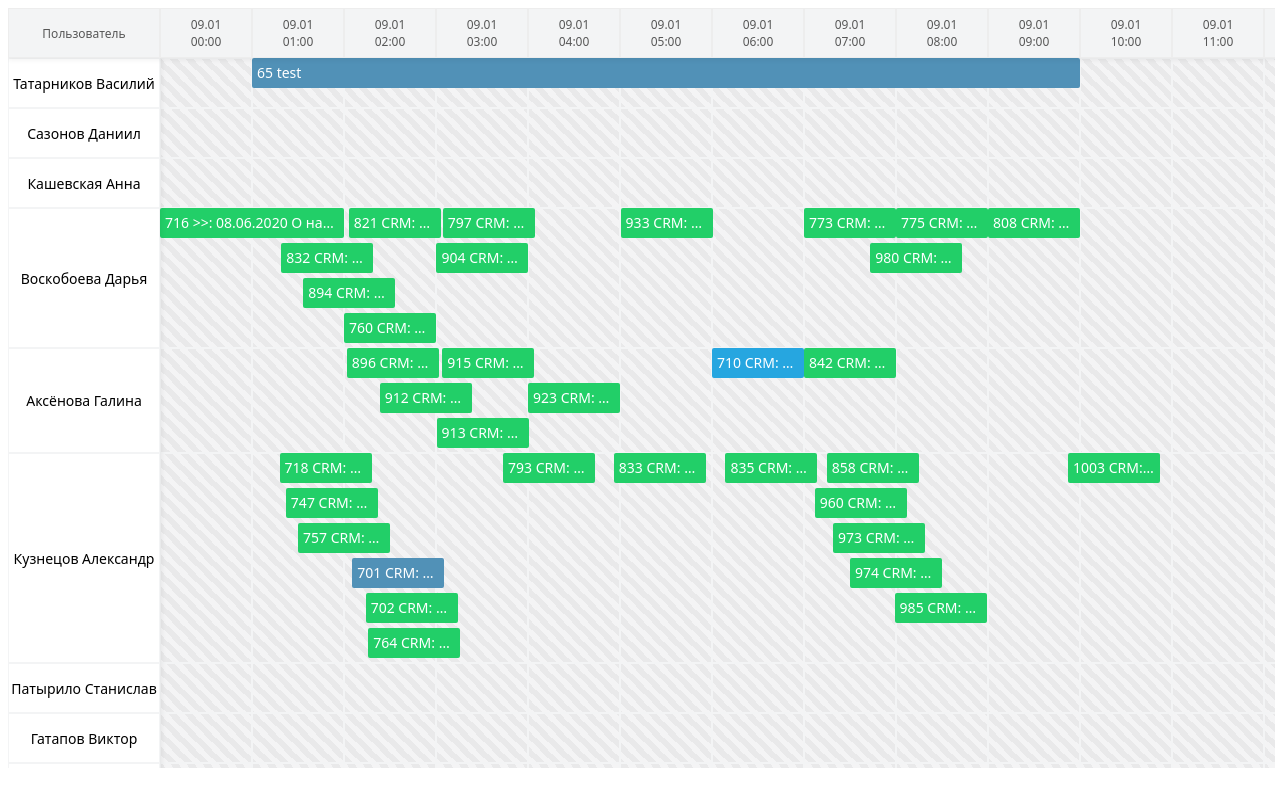
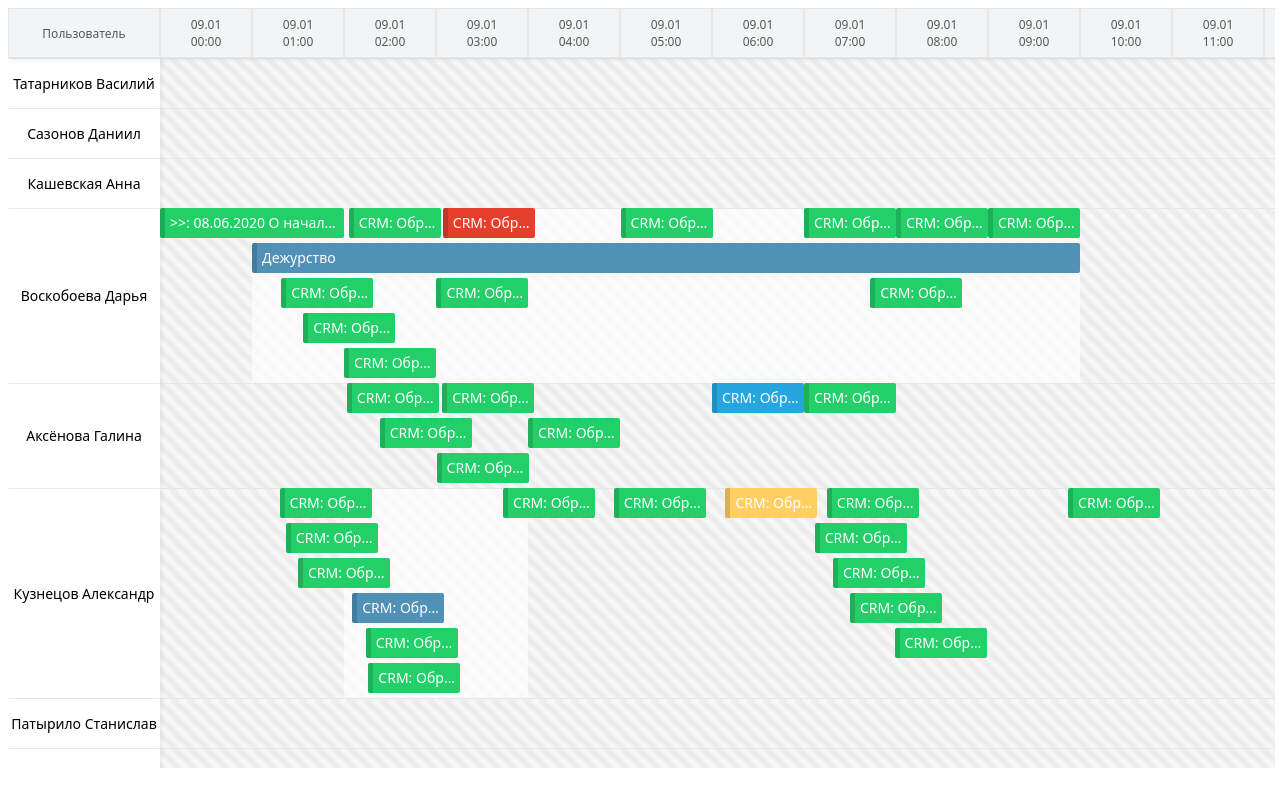
Before and after one commit to KotovaZ/free-scheduler, a React app: page / in a window 1280 px wide. Built offline with nearby package versions, Linux system fonts and the light colour scheme.

Commit message:
Feature. WorkTime

```diff
--- a/index.html
+++ b/index.html
@@ -1,13 +1,18 @@
 <!DOCTYPE html>
 <html lang="ru">
+
 <head>
   <meta charset="UTF-8">
   <meta http-equiv="X-UA-Compatible" content="IE=edge">
   <meta name="viewport" content="width=device-width, initial-scale=1.0">
   <title>Document</title>
 </head>
+
 <body>
-  <div id="root"></div>
+  <div id="root" style="height: 95vh;
+  width: 99vw
+  "></div>
 </body>
 <script src="dist/bundle.js"></script>
+
 </html>
--- a/src/demoData.js
+++ b/src/demoData.js
@@ -1,265 +1,8 @@
-export const resources = [
-  /*{ id: 'r1', name: 'Mike' },
-  { id: 'r2', name: 'Linda' },
-  { id: 'r3', name: 'Lisa' },
-  { id: 'r4', name: 'Madison' },
-  { id: 'r5', name: 'Mark' },
-  { id: 'r6', name: 'Kate' },
-  { id: 'r7', name: 'Dan' },
-  { id: 'r8', name: 'Henrik' },
-  { id: 'r9', name: 'Rob' },
-  { id: 'r10', name: 'Gloria' },*/
-
-  {
-    "id": "3",
-    "name": "Татарников Василий",
-    "img": "/upload/resize_cache/main/35c/50_50_2/1494592816133830021.jpg",
-  },
-  {
-    "id": "12",
-    "name": "Сазонов Даниил",
-    "img": "/desktop/img/person.png"
-  },
-  {
-    "id": "13",
-    "name": "Кашевская Анна",
-    "img": "/desktop/img/person.png"
-  },
-  {
-    "id": "17",
-    "name": "Воскобоева Дарья",
-    "img": "/desktop/img/person.png"
-  },
-  {
-    "id": "18",
-    "name": "Аксёнова Галина",
-    "img": "/desktop/img/person.png"
-  },
-  {
-    "id": "21",
-    "name": "Кузнецов Александр",
-    "img": "/desktop/img/person.png"
-  },
-  {
-    "id": "55",
-    "name": "Патырило Станислав",
-    "img": "/desktop/img/person.png"
-  },
-  {
-    "id": "56",
-    "name": "Гатапов Виктор",
-    "img": "/desktop/img/person.png"
-  },
-  {
-    "id": "57",
-    "name": "Макаров Кирилл",
-    "img": "/desktop/img/person.png"
-  },
-  {
-    "id": "59",
-    "name": "Костюченко Дарья",
-    "img": "/upload/resize_cache/main/738/50_50_2/pwa_vertical_1024_2d15bdc3a3b0ae1a2308e91990187e78.jpg"
-  }
-
-];
-
-export const events = [/*
-  {
-    id: 1,
-    resourceId: 'r1',
-    start: new Date('2021-03-26 10:00:00'),
-    finish: new Date('2021-03-26 14:20:00'),
-    name: 'Investigation',
-    iconCls: 'b-fa b-fa-search'
-  }, {
-    id: 2,
-    resourceId: 'r1',
-    start: new Date('2021-03-26 13:10:00'),
-    finish: new Date('2021-03-26 18:00:00'),
-    name: 'Brief',
-    iconCls: 'b-fa b-fa-newspaper'
-  },
-  {
-    id: 3,
-    resourceId: 'r1',
-    start: new Date('2021-03-27 12:00:00'),
-    finish: Date('2021-03-27 13:14:00'),
-    name: 'Scrum',
-    iconCls: 'b-fa b-fa-bullhorn'
-  },
-  {
-    id: 4,
-    resourceId: 'r1',
-    start: new Date('2021-03-26 18:00:00'),
-    finish: new Date('2021-03-26 19:30:00'),
-    name: 'Scrum',
-    iconCls: 'b-fa b-fa-bullhorn'
-  },
-  {
-    id: 5,
-    resourceId: 'r1',
-    start: new Date('2021-03-26 12:30:00'),
-    finish: new Date('2021-03-26 14:00:00'),
-    name: 'Meeting',
-    iconCls: 'b-fa b-fa-calfinishar'
-  },
-  {
-    id: 6,
-    resourceId: 'r1',
-    start: new Date('2021-03-27 08:00:00'),
-    finish: new Date('2021-03-27 09:35:00'),
-    name: 'Meeting',
-    iconCls: 'b-fa b-fa-calfinishar',
-    eventColor: 'blue'
-  },
-  {
-    id: 32,
-    resourceId: 'r1',
-    start: new Date('2021-03-27 12:00:00'),
-    finish: Date('2021-03-27 13:14:00'),
-    name: 'Scrum',
-    iconCls: 'b-fa b-fa-bullhorn'
-  },
-  {
-    id: 42,
-    resourceId: 'r1',
-    start: new Date('2021-03-26 19:00:00'),
-    finish: new Date('2021-03-26 19:30:00'),
-    name: 'Scrum',
-    iconCls: 'b-fa b-fa-bullhorn'
-  },
-  {
-    id: 52,
-    resourceId: 'r1',
-    start: new Date('2021-03-26 12:30:00'),
-    finish: new Date('2021-03-26 14:00:00'),
-    name: 'Meeting',
-    iconCls: 'b-fa b-fa-calfinishar'
-  },
-  {
-    id: 62,
-    resourceId: 'r1',
-    start: new Date('2021-03-27 08:00:00'),
-    finish: new Date('2021-03-27 09:35:00'),
-    name: 'Meeting',
-    iconCls: 'b-fa b-fa-calfinishar',
-    eventColor: 'blue'
-  },
-
-
-
-  ////////
-  {
-    id: 11,
-    resourceId: 'r1',
-    start: new Date('2021-03-26 10:00:00'),
-    finish: new Date('2021-03-26 14:20:00'),
-    name: 'Investigation',
-    iconCls: 'b-fa b-fa-search'
-  }, {
-    id: 21,
-    resourceId: 'r1',
-    start: new Date('2021-03-26 13:10:00'),
-    finish: new Date('2021-03-26 18:00:00'),
-    name: 'Brief',
-    iconCls: 'b-fa b-fa-newspaper'
-  },
-  {
-    id: 311,
-    resourceId: 'r1',
-    start: new Date('2021-03-27 12:00:00'),
-    finish: Date('2021-03-27 13:14:00'),
-    name: 'Scrum',
-    iconCls: 'b-fa b-fa-bullhorn'
-  },
-  {
-    id: 411,
-    resourceId: 'r1',
-    start: new Date('2021-03-26 19:00:00'),
-    finish: new Date('2021-03-26 19:30:00'),
-    name: 'Scrum',
-    iconCls: 'b-fa b-fa-bullhorn'
-  },
-  {
-    id: 511,
-    resourceId: 'r1',
-    start: new Date('2021-03-26 12:30:00'),
-    finish: new Date('2021-03-26 14:00:00'),
-    name: 'Meeting',
-    iconCls: 'b-fa b-fa-calfinishar'
-  },
-  {
-    id: 611,
-    resourceId: 'r1',
-    start: new Date('2021-03-27 08:00:00'),
-    finish: new Date('2021-03-27 09:35:00'),
-    name: 'Meeting',
-    iconCls: 'b-fa b-fa-calfinishar',
-    eventColor: 'blue'
-  },
-  {
-    id: 31,
-    resourceId: 'r1',
-    start: new Date('2021-03-27 12:00:00'),
-    finish: Date('2021-03-27 13:14:00'),
-    name: 'Scrum',
-    iconCls: 'b-fa b-fa-bullhorn'
-  },
-  {
-    id: 41,
-    resourceId: 'r1',
-    start: new Date('2021-03-26 17:00:00'),
-    finish: new Date('2021-03-26 19:30:00'),
-    name: 'Scrum',
-    iconCls: 'b-fa b-fa-bullhorn'
-  },
-  {
-    id: 51,
-    resourceId: 'r1',
-    start: new Date('2021-03-26 12:30:00'),
-    finish: new Date('2021-03-26 14:00:00'),
-    name: 'Meeting',
-    iconCls: 'b-fa b-fa-calfinishar'
-  },
-  {
-    id: 61,
-    resourceId: 'r1',
-    start: new Date('2021-03-27 08:00:00'),
-    finish: new Date('2021-03-27 09:35:00'),
-    name: 'Meeting',
-    iconCls: 'b-fa b-fa-calfinishar',
-    eventColor: 'blue'
-  },
-  {
-    id: 5111,
-    resourceId: 'r1',
-    start: new Date('2021-03-25 00:00:00'),
-    finish: new Date('2021-03-26 18:45:00'),
-    name: 'Meeting 2',
-    iconCls: 'b-fa b-fa-calfinishar'
-  },
-  {
-    id: 5112,
-    resourceId: 'r1',
-    start: new Date('2021-03-26 15:00:00'),
-    finish: new Date('2021-03-26 16:30:00'),
-    name: 'Meeting 3',
-    iconCls: 'b-fa b-fa-calfinishar'
-  },
-  {
-    id: 5113,
-    resourceId: 'r1',
-    start: new Date('2021-03-26 14:30:00'),
-    finish: new Date('2021-03-26 16:00:00'),
-    name: 'Meeting 4',
-    iconCls: 'b-fa b-fa-calfinishar'
-  },
-
-*/
+export const events = [
   {
     "resourceId": "3",
     "id": "651231",
-    "name": "test",
+    "name": "Дежурство",
     "start": "2020-01-10T09:00:00+08:00",
     "finish": "2020-01-10T10:00:00+08:00",
     "type": "warning",
@@ -269,9 +12,9 @@ export const events = [/*
     }
   },
   {
-    "resourceId": "3",
+    "resourceId": "17",
     "id": "65",
-    "name": "test",
+    "name": "Дежурство",
     "start": "2020-01-09T09:00:00+08:00",
     "finish": "2020-01-09T18:00:00+08:00",
     "type": "default",
@@ -351,7 +94,7 @@ export const events = [/*
       "PRIORITY": null,
       "STATUS": null
     },
-    'onClick': (e) => {console.log(e);}
+    'onClick': (e) => { console.log(e); }
   },
   {
     "resourceId": "21",
@@ -563,7 +306,7 @@ export const events = [/*
     "name": "CRM: Обращение № 875",
     "start": "2020-01-09T11:04:26+08:00",
     "finish": "2020-01-09T12:04:26+08:00",
-    "type": "success",
+    "type": "danger",
     "DATA": {
       "PRIORITY": null,
       "STATUS": null
@@ -683,7 +426,7 @@ export const events = [/*
     "name": "CRM: Обращение № 913",
     "start": "2020-01-09T14:08:46+08:00",
     "finish": "2020-01-09T15:08:46+08:00",
-    "type": "success",
+    "type": "warning",
     "DATA": {
       "PRIORITY": null,
       "STATUS": null
@@ -2074,8 +1817,8 @@ export const events = [/*
     "id": "1279",
     "name": "CRM: Обращение № 1337",
     "start": "2020-01-13T18:03:12+08:00",
-    "finish": "2020-01-13T19:03:12+08:00",
-    "type": "success",
+    "finish": "2020-01-14T19:03:12+08:00",
+    "type": "danger",
     "DATA": {
       "PRIORITY": null,
       "STATUS": null
@@ -2095,3 +1838,84 @@ export const events = [/*
   }
 
 ];
+
+export const resources = [
+  {
+    "id": "3",
+    "name": "Татарников Василий",
+    "img": "/upload/resize_cache/main/35c/50_50_2/1494592816133830021.jpg",
+    "checkWorkingTime": (section) => checkWorkingTime(section, 3)
+  },
+  {
+    "id": "12",
+    "name": "Сазонов Даниил",
+    "img": "/desktop/img/person.png",
+    "checkWorkingTime": (section) => checkWorkingTime(section, 12)
+  },
+  {
+    "id": "13",
+    "name": "Кашевская Анна",
+    "img": "/desktop/img/person.png",
+    "checkWorkingTime": (section) => checkWorkingTime(section, 13)
+  },
+  {
+    "id": "17",
+    "name": "Воскобоева Дарья",
+    "img": "/desktop/img/person.png",
+    "checkWorkingTime": (section) => checkWorkingTime(section, 17)
+  },
+  {
+    "id": "18",
+    "name": "Аксёнова Галина",
+    "img": "/desktop/img/person.png",
+    "checkWorkingTime": (section) => checkWorkingTime(section, 18)
+  },
+  {
+    "id": "21",
+    "name": "Кузнецов Александр",
+    "img": "/desktop/img/person.png",
+    "checkWorkingTime": (section) => checkWorkingTime(section, 21)
+  },
+  {
+    "id": "55",
+    "name": "Патырило Станислав",
+    "img": "/desktop/img/person.png",
+    "checkWorkingTime": (section) => checkWorkingTime(section, 55)
+  },
+  {
+    "id": "56",
+    "name": "Гатапов Виктор",
+    "img": "/desktop/img/person.png",
+    "checkWorkingTime": (section) => checkWorkingTime(section, 56)
+  },
+  {
+    "id": "57",
+    "name": "Макаров Кирилл",
+    "img": "/desktop/img/person.png",
+    "checkWorkingTime": (section) => checkWorkingTime(section, 57)
+  },
+  {
+    "id": "59",
+    "name": "Костюченко Дарья",
+    "img": "/upload/resize_cache/main/738/50_50_2/pwa_vertical_1024_2d15bdc3a3b0ae1a2308e91990187e78.jpg",
+    "checkWorkingTime": (section) => checkWorkingTime(section, 59)
+  }
+];
+
+function checkWorkingTime (section, resId) {
+  let eventList = events.filter(event => event.type == 'default' && event.resourceId == resId);
+  const sectionDate = section.map(date => date.getTime());
+  for(let event of eventList) {
+    const eventStart = (new Date(event.start)).getTime();
+    const eventFinish = (new Date(event.finish)).getTime();
+
+    if (
+      (eventStart >= sectionDate[0] && eventStart < sectionDate[1]) ||
+      (eventFinish > sectionDate[0] && eventFinish < sectionDate[1]) ||
+      (eventStart < sectionDate[0] && eventFinish >= sectionDate[1])
+    ) {
+      return true
+    }
+  }
+  return false;
+}
--- a/src/event.js
+++ b/src/event.js
@@ -48,7 +48,7 @@ export default function Event(props) {
         {...handlers}
       >
         <span>
-          {props.id} {props.name}
+          {props.name}
         </span>
       </div>
     );
--- a/src/index.js
+++ b/src/index.js
@@ -6,7 +6,8 @@ import * as demoData from "./demoData";
 ReactDOM.render(<Scheduler
   config={{
     start: new Date('2020-01-09 00:00:00'),
-    end: new Date('2020-01-13 23:59:59')
+    end: new Date('2020-01-13 23:59:59'),
+    interval: 3600000
   }}
   resources={demoData.resources}
   events={demoData.events}
--- /dev/null
+++ b/src/resourceCells.js
@@ -0,0 +1,35 @@
+import React from "react";
+import moment from "moment";
+
+export default function ResourceCells(props) {
+  let checkSectionWorkingTime = checkWorkingTime;
+  if (props.resource.hasOwnProperty('checkWorkingTime')) {
+    checkSectionWorkingTime = props.resource.checkWorkingTime;
+  } else if (props.config.hasOwnProperty('checkWorkingTime')) {
+    checkSectionWorkingTime = props.config.checkWorkingTime;
+  }
+
+  return (
+    props.items.map((section, i) => {
+      //const alt = `${moment(section[0]).format('HH:mm')} - ${moment(section[1]).format('HH:mm')}`;
+      let classes = ['sc-cell'];
+      if (checkSectionWorkingTime(section))
+        classes.push('working');
+
+      return (
+        <div
+          //title={alt}
+          key={`cell_${props.resource.id}_${i}`}
+          className={classes.join(' ')}
+        >
+        </div>
+      );
+    })
+  );
+}
+
+const checkWorkingTime = (sectionDate) => {
+  const workingHours = [9, 10, 11, 12, 13, 14, 15, 16, 17, 18];
+  const sectionStartHour = sectionDate[0].getHours();
+  return workingHours.indexOf(sectionStartHour) >= 0;
+}
--- a/src/resourceRow.js
+++ b/src/resourceRow.js
@@ -1,6 +1,7 @@
 import React from "react";
 import moment from "moment";
 import Event from "./event";
+import ResourceCells from "./resourceCells";
 import "./sass/scheduler.sass";
 
 export default function ResourceRow(props) {
@@ -13,11 +14,7 @@ export default function ResourceRow(props) {
       key={`rr_${props.resource.id}`}
       style={{ height: `${props.resource.view.height}px` }}
     >
-      {props.marks.map((mark, i) => {
-        return (
-          <div key={`cell_${props.resource.id}_${i}`} className="sc-cell"></div>
-        );
-      })}
+      <ResourceCells items={props.sections} resource={props.resource} config={props.config}/>
 
       {props.events.sort(sortEvents).map((event) => {
         return <Event key={`event_${event.id}`} {...event} />;
@@ -39,8 +36,8 @@ function checkCollisions(events, resource, config) {
 
   if (!events.length) return 0;
 
-  events.forEach((element) => {
-    element.collision = [];
+  events.forEach((event) => {
+    event.collision = [];
   });
 
   events.forEach((event) => {
@@ -70,10 +67,8 @@ function checkCollisions(events, resource, config) {
     let eStart =
       config.end - (event.start < config.start ? config.start : event.start);
 
-    event.start =
-      typeof event.start == "string" ? new Date(event.start) : event.start;
-    event.finish =
-      typeof event.finish == "string" ? new Date(event.finish) : event.finish;
+    event.start = getEventDate(event.start);
+    event.finish = getEventDate(event.finish);
     event.position = {
       left: 100 - (eStart * 100) / period,
       top: 0,
@@ -127,10 +122,10 @@ function checkCollisions(events, resource, config) {
     resource.view.height =
       event.row > resource.view.height ? event.row : resource.view.height;
     event.view.width =
-      ((event.finish -
+      (((event.finish > config.end ? config.end : event.finish) -
         (event.start < config.start ? config.start : event.start)) *
         100) /
-        period;
+      period;
   });
 
   resource.view.height = (resource.view.height + 1) * 35;
@@ -138,3 +133,7 @@ function checkCollisions(events, resource, config) {
   if (resource.ref.current)
     resource.ref.current.style.height = `${resource.view.height}px`;
 }
+
+const getEventDate = (dt) => {
+  return typeof dt == "string" ? new Date(dt) : dt;
+}
--- a/src/resources.js
+++ b/src/resources.js
@@ -3,8 +3,6 @@ import Resource from "./resource";
 import "./sass/scheduler.sass";
 
 export default function Resources(props) {
-  console.log(props);
-
   return (
     <>
       {props.items.map((resource) => {
--- /dev/null
+++ b/src/sass/event.sass
@@ -0,0 +1,47 @@
+@import "variables.sass"
+@import "mixins.sass"
+
+.sc-events
+  background-image: linear-gradient(45deg,rgba(255,255,255,.5) 25%,transparent 25%,transparent 50%,rgba(255,255,255,.5) 50%,rgba(255,255,255,.5) 75%,transparent 75%,transparent)
+  background-color: #ededed
+  background-size: 1rem 1rem
+  overflow: hidden
+  .sc-row
+    background: transparent
+    &:hover
+      background: #00000005
+      transition: 0.4s
+
+.sc-event
+  @include border-box
+  position: absolute
+  left: 0px
+  background-color: #d2f6d5
+  color: #1b8d27
+  padding: 5px 5px 5px 10px
+  font-size: $text-md
+  white-space: nowrap
+  text-overflow: ellipsis
+  overflow: hidden
+  cursor: pointer
+  height: 30px
+  border-radius: 2px
+  &:hover
+    transition: 0.3s
+    box-shadow: 3px 3px 2px 2px #00000014
+    z-index: 1000
+  &:active
+    filter: grayscale(0.5)
+  &::before
+    position: absolute
+    left: 0px
+    top: 0px
+    width: 5px
+    content: ''
+    height: 100%
+    background: #00000026
+
+@each $name, $value in $palette
+  .sc-event-#{$name}
+    color: #fff !important
+    background: $value !important
--- a/src/sass/scheduler.sass
+++ b/src/sass/scheduler.sass
@@ -1,12 +1,15 @@
 @import "variables.sass"
 @import "mixins.sass"
 @import "popup.sass"
+@import "event.sass"
 .sc
   display: flex
   flex-direction: column
   width: 100%
   font-family: $default-font-family
   font-size: $text-md
+  height: 100%
+  overflow: hidden
   ::-webkit-scrollbar
     width: 8px
     height: 8px
@@ -19,13 +22,17 @@
 
 .sc-table
   display: flex
+  flex-direction: column
   overflow: scroll
-  max-height: 95vh
+  max-height: 100%
   height: fit-content
-  width: 99vw
+  width: fit-content
+  max-width: 100%
 .sc-row
   display: table
   position: relative
+  &.active
+    background-color: $grey-100
   &.sc-header
     background-color: $grey-100
     width: 100%
@@ -39,6 +46,7 @@
 
 .sc-body
   display: flex
+  width: fit-content
 
 .sc-resources
   display: flex
@@ -53,42 +61,31 @@
   padding: $space-1 0
   text-align: center
   display: table-cell
-  border: 1px solid $border-color
+  border: 1px solid transparent
+  border-top: 1px solid $grey-300
   min-height: 50px !important
   height: 40px
   vertical-align: middle
   font-size: 1em
-
-.sc-events
-  background-image: linear-gradient(45deg,rgba(255,255,255,.5) 25%,transparent 25%,transparent 50%,rgba(255,255,255,.5) 50%,rgba(255,255,255,.5) 75%,transparent 75%,transparent)
-  background-color: #e9e9ea
-  background-size: 1rem 1rem
-
-.sc-event
-  @include border-box
-  position: absolute
-  left: 0px
-  background-color: #d2f6d5
-  color: #1b8d27
-  padding: 5px
-  font-size: $text-md
-  white-space: nowrap
-  text-overflow: ellipsis
-  overflow: hidden
-  cursor: pointer
-  height: 30px
-  border-radius: 2px
+  position: relative
+  &:before
+    content: ''
+    position: absolute
+    z-index: 0
+    pointer-events: none
+    opacity: 0
+    width: 100%
+    height: 1000vh
+    top: 50%
+    margin-top: -500vh
+    left: 0px
+    background: #00000005
+    transition: 0.4s
   &:hover
-    transition: 0.3s
-    box-shadow: 3px 3px 2px 2px #00000014
-    z-index: 1000
-  &:active
-    filter: grayscale(0.5)
-
-@each $name, $value in $palette
-  .sc-event-#{$name}
-    color: #fff !important
-    background: $value !important
+    &:before
+      opacity: 1
+  &.working
+    background: #ffffffa1
 
 .sc-resource
   min-width: 150px !important
--- a/src/sass/variables.sass
+++ b/src/sass/variables.sass
@@ -7,7 +7,7 @@ $space-3: 16px
 
 $grey-100: #f3f4f5
 $grey-200: #e5e5e5
-$grey-300: #ededed
+$grey-300: #e7e7e7
 $grey-600: #575757
 
 $bg-color: $grey-100
--- a/src/scheduler.js
+++ b/src/scheduler.js
@@ -5,11 +5,10 @@ import Resource from "./resource";
 import "./sass/scheduler.sass";
 
 export default function Scheduler(props) {
-  const [marks, setMarks] = React.useState([]);
+  const [sections, setSections] = React.useState([]);
   const [resources, setResources] = React.useState(
     initResources(props.resources)
   );
-  const interval = 3600000;
 
   function initResources(resources) {
     return resources.map(function (res) {
@@ -23,20 +22,24 @@ export default function Scheduler(props) {
   }
 
   React.useEffect(() => {
-    const steps = Math.ceil((props.config.end - props.config.start) / 3600000);
+    const steps = Math.ceil((props.config.end - props.config.start) / props.config.interval);
     let result = [];
     let startPoint = props.config.start.getTime();
     for (let i = 0; i < steps; i++) {
-      result.push(new Date(startPoint + interval * i));
+      result.push([new Date(startPoint + props.config.interval * i), new Date(startPoint + props.config.interval * (i + 1))]);
     }
-    setMarks(result);
+    setSections(result);
   }, [props.config.end, props.config.start]);
 
+  React.useEffect(() => {
+    setResources(props.resources);
+  }, [props.resources]);
+
   const header = () => {
-    return marks.map((mark, i) => {
+    return sections.map((section, i) => {
       return (
         <div key={`column_${i}`} className="sc-cell">
-          <span>{moment(mark).format("DD.MM HH:mm").replace(" ", "\n")}</span>
+          <span>{moment(section[0]).format("DD.MM HH:mm").replace(" ", "\n")}</span>
         </div>
       );
     });
@@ -51,7 +54,7 @@ export default function Scheduler(props) {
           events={props.events.filter(
             (event) => event.resourceId === resource.id
           )}
-          marks={marks}
+          sections={sections}
           config={props.config}
         />
       );
@@ -65,7 +68,6 @@ export default function Scheduler(props) {
   return (
     <div className="sc">
       <div className="sc-table">
-        <div className="sc-timeline">
         <div className="sc-row sc-header sticky-y">
           <div className="sc-cell sc-resource">
             <span>Пользователь</span>
@@ -78,6 +80,5 @@ export default function Scheduler(props) {
         </div>
       </div>
     </div>
-    </div>
   );
 }
```
Lines whose indentation alone changed are shown as unchanged.
